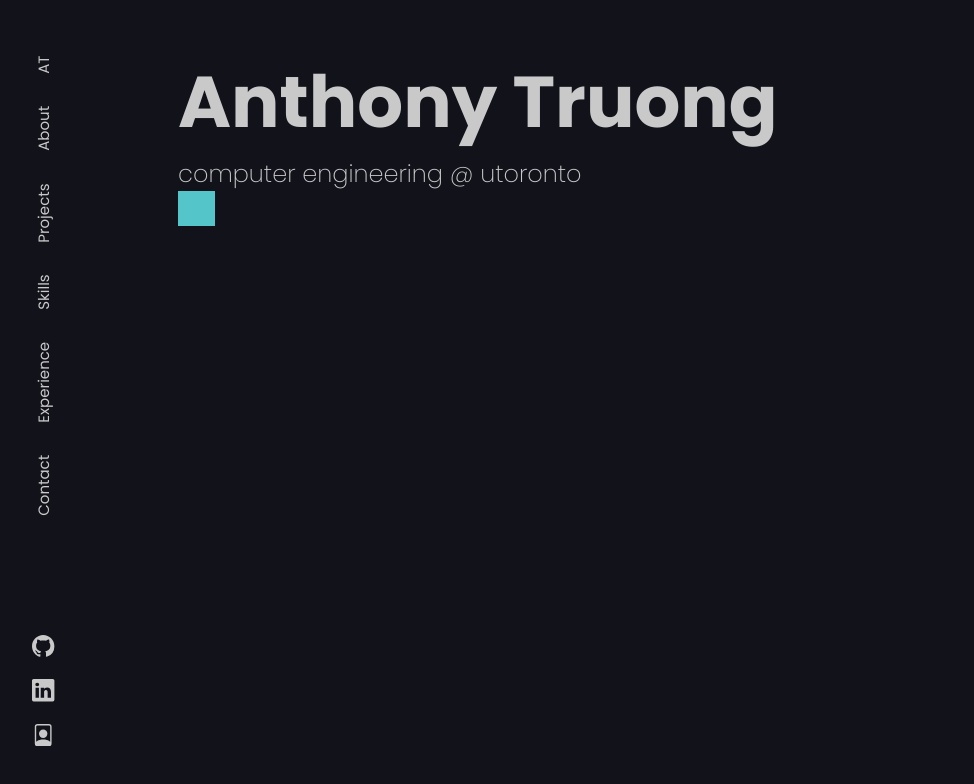
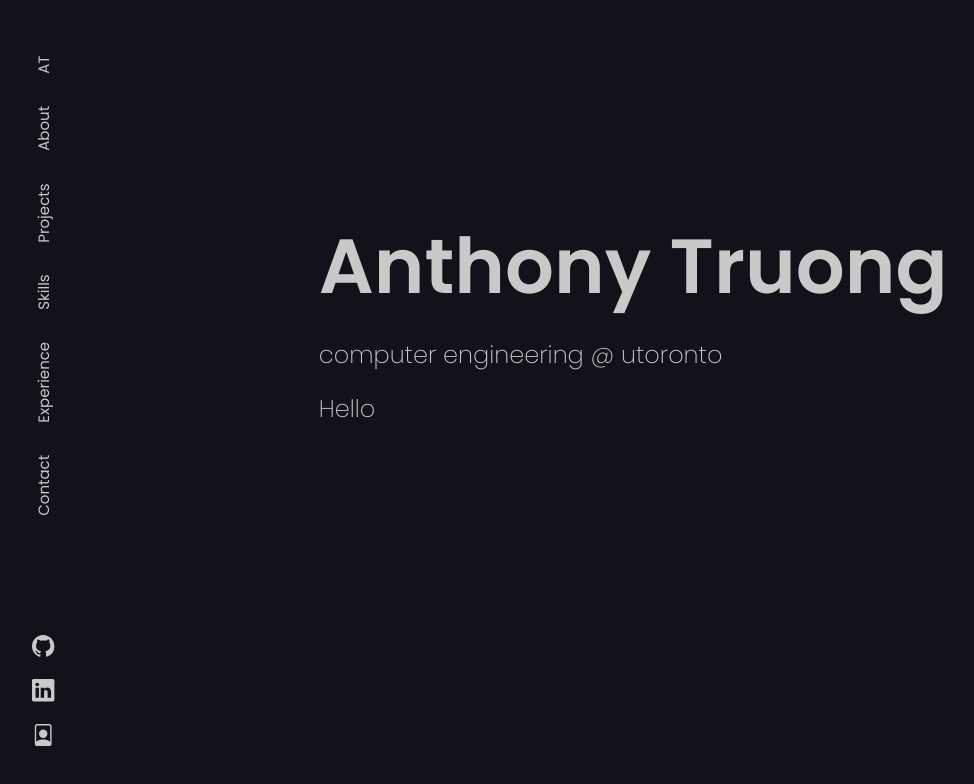
Before and after one commit to AnthonyX4/portfolio, a React (Vite) app: page / in a window 1280 px wide. Shown: the top 784 px of the page, without its empty margins (30-1004 px from the left). Built offline with nearby package versions, Linux system fonts and the light colour scheme.

Commit message:
Update files

```diff
--- a/src/components/Navbar/Navbar.css
+++ b/src/components/Navbar/Navbar.css
@@ -39,7 +39,7 @@ nav {
   font-size: 0.9375rem;
 }
 
-button {
+#toggle-sidebar-button {
   display: none;
 }
 
@@ -88,9 +88,9 @@ button {
     left: 2rem;
   }
 
-  button {
+  #toggle-sidebar-button {
     display: block;
-    z-index: 3;
+    z-index: 11;
     aspect-ratio: 1;
     position: fixed;
     top: 2rem;
--- a/src/components/Navbar/Navbar.jsx
+++ b/src/components/Navbar/Navbar.jsx
@@ -5,7 +5,7 @@ import { BsFilePerson } from "react-icons/bs";
 import { LiaTimesSolid } from "react-icons/lia";
 import { FaBars } from "react-icons/fa6";
 import { useState } from "react";
-import { motion} from "framer-motion";
+import { AnimatePresence, motion } from "framer-motion";
 
 const NavIcon = ({ link, children }) => {
   return (
@@ -28,6 +28,7 @@ const Navbar = () => {
     setExpanded(!isExpanded);
   }
 
+
   return (
     <div>
       <button
@@ -41,7 +42,7 @@ const Navbar = () => {
         )}
       </button>
 
-        <nav
+      <motion.nav
         className={isExpanded ? "open" : ""}
       >
         <div className="navList">
@@ -64,7 +65,7 @@ const Navbar = () => {
             <BsFilePerson size={"1.4rem"} />
           </NavIcon>
         </div>
-        </nav>
+      </motion.nav>
     </div>
   );
 };
--- a/src/pages/Hero/Hero.css
+++ b/src/pages/Hero/Hero.css
@@ -1,3 +1,51 @@
-*{
+#name-title{
+    font-size: clamp(2rem, 6vw, 6rem);
+    font-weight: 600;
+    z-index: 1;
     color: var(--text-color);
 }
+
+#education-title{
+    font-size: clamp(0.7rem, 2vw, 1.5rem);
+    font-weight: 200;
+    z-index: 1;
+    color: var(--text-color);
+}
+
+#traits-title {
+    width: 100%;
+    height: 3rem;
+    display: block;
+    position: relative;
+    z-index: 1;
+    color: var(--text-color);
+}
+
+#traits-title svg {
+    height: 100%;
+    position: absolute;
+    z-index: 1;
+}
+
+#traits-title h1 {
+    height: 100%;
+    display: flex;
+    flex-direction: column;
+    justify-content: center;
+    position: absolute;
+    font-size: clamp(0.7rem, 2vw, 1.5rem);
+    font-weight: 200;
+    z-index: 0;
+}
+
+#hero{
+    margin-left: 11vw;
+    margin-top: 20vh;
+}
+
+/* svg {
+    z-index: 1;
+    position: absolute;
+    left: 0;
+    top: 0;
+} */
--- a/src/pages/Hero/Hero.jsx
+++ b/src/pages/Hero/Hero.jsx
@@ -8,11 +8,18 @@ const Hero = () => {
   const [index, setIndex] = useState(0);
 
   useEffect(() => {
-    // Change word every 2 seconds (same as animation duration)
-    const interval = setInterval(() => {
+    let interval;
+
+    const timeout = setTimeout(() => {
+      interval = setInterval(() => {
         setIndex((prev) => (prev + 1) % words.length);
       }, 5000);
-    return () => clearInterval(interval);
+    }, 2000);
+
+    return () => {
+      clearTimeout(timeout);
+      clearInterval(interval);
+    };
   }, []);
 
   const parentVariants = {
@@ -46,23 +53,51 @@ const Hero = () => {
     },
   };
 
+  const titleContainerVariants = {
+    initial: {},
+    animate: {
+      transition: {
+        staggerChildren: 0.5,
+      },
+    },
+  };
+
+  const nameTitleVariants = {
+    initial: {
+      opacity: 0,
+    },
+    animate: {
+      opacity: 1,
+      transition: {
+        duration: 2,
+      },
+    },
+  };
+
+  const educationTitleVariants = nameTitleVariants;
+
   return (
-    <div>
-      <h1 style={{fontSize: "4.5rem"}}>Anthony Truong</h1>
-      <h1 style={{fontSize: "1.5rem", fontWeight: "200"}}>computer engineering @ utoronto </h1>
-
+    <section id="hero">
       <motion.div
-        style={{ width: "min-width", position: "relative", top: "rem", zIndex: 1 }}
-        variants={parentVariants}
+        variants={titleContainerVariants}
         initial="initial"
         animate="animate"
+        style={{display: "flex", flexDirection: "column", gap: "0.8rem"}}
       >
+        <motion.h1 id="name-title" variants={nameTitleVariants}>
+          Anthony Truong
+        </motion.h1>
+
+        <motion.h1 id="education-title" variants={educationTitleVariants}>
+          computer engineering @ utoronto
+        </motion.h1>
+
+        <motion.div id="traits-title" variants={parentVariants}>
           <motion.svg
             width="312"
             height="35"
             viewBox="0 0 312 35"
             xmlns="http://www.w3.org/2000/svg"
-          style={{ zIndex: 1, position: "absolute", left: 0, top: 0 }}
           >
             <defs>
               <clipPath id="reveal">
@@ -77,11 +112,10 @@ const Hero = () => {
             />
           </motion.svg>
 
-        <motion.h1 style={{ position: "absolute", fontSize: "1.5rem", fontWeight: "200" }} variants={textVariants}>
-          {words[index]}
-        </motion.h1>
+          <motion.h1 variants={textVariants}>{words[index]}</motion.h1>
         </motion.div>
-    </div>
+      </motion.div>
+    </section>
   );
 };
 
```
Lines whose indentation alone changed are shown as unchanged.
